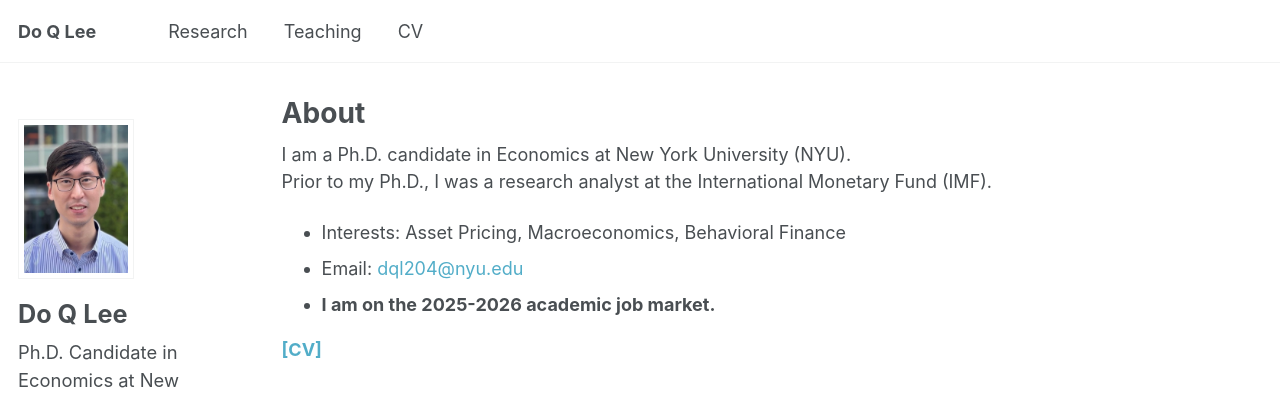
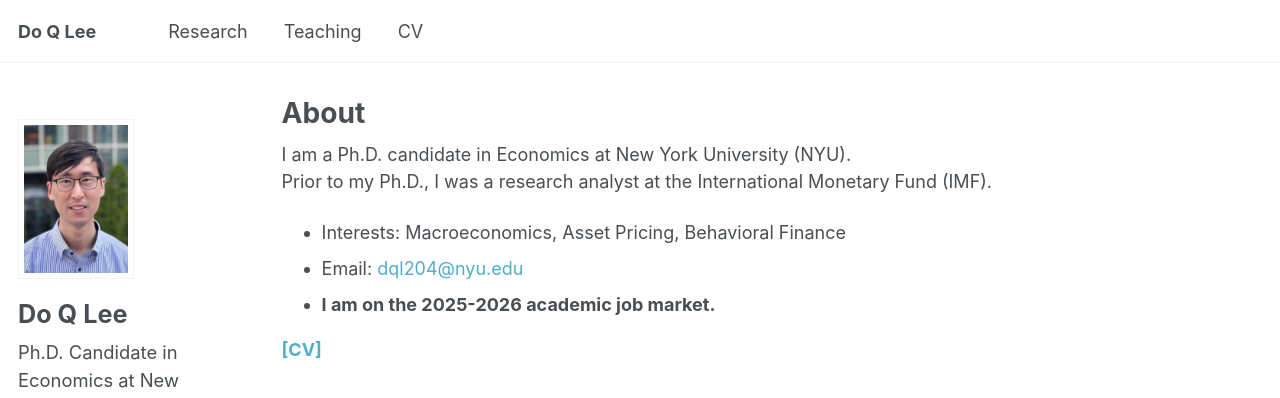
Before and after one commit to doqlee/doqlee.github.io, a Jekyll site: the page built from _pages/main.md, in a window 1280 px wide and 900 px high. Shown: the top 398 px of the window. Built offline with Jekyll 4.4.1, drawn with Linux system fonts in a browser that asks for light colours; some web fonts are replaced.

```diff
--- a/_pages/main.md
+++ b/_pages/main.md
@@ -84,7 +84,7 @@ redirect_from:
 
 I am a Ph.D. candidate in Economics at New York University (NYU). \
 Prior to my Ph.D., I was a research analyst at the International Monetary Fund (IMF).
-* Interests: Asset Pricing, Macroeconomics, Behavioral Finance
+* Interests: Macroeconomics, Asset Pricing, Behavioral Finance
 * Email: [dql204@nyu.edu](mailto:dql204@nyu.edu)
 * **I am on the 2025-2026 academic job market.**
 
```
